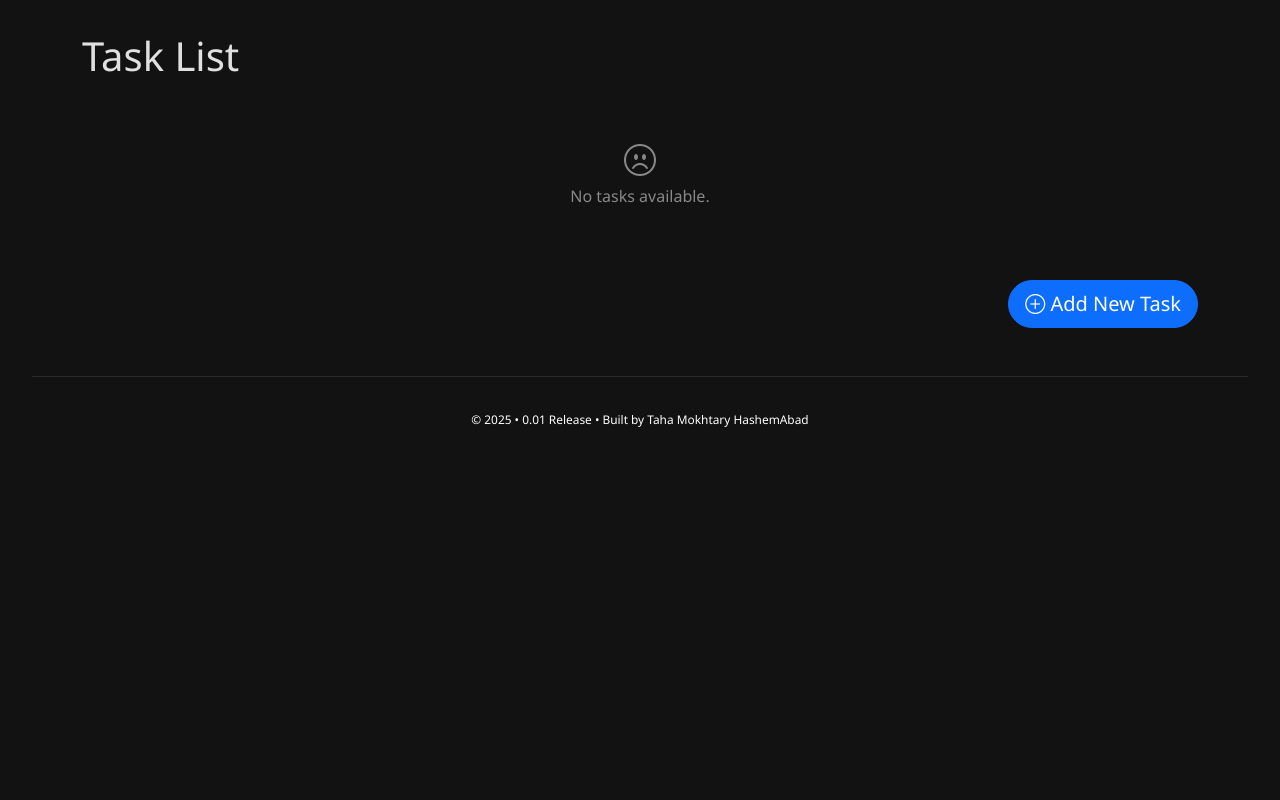
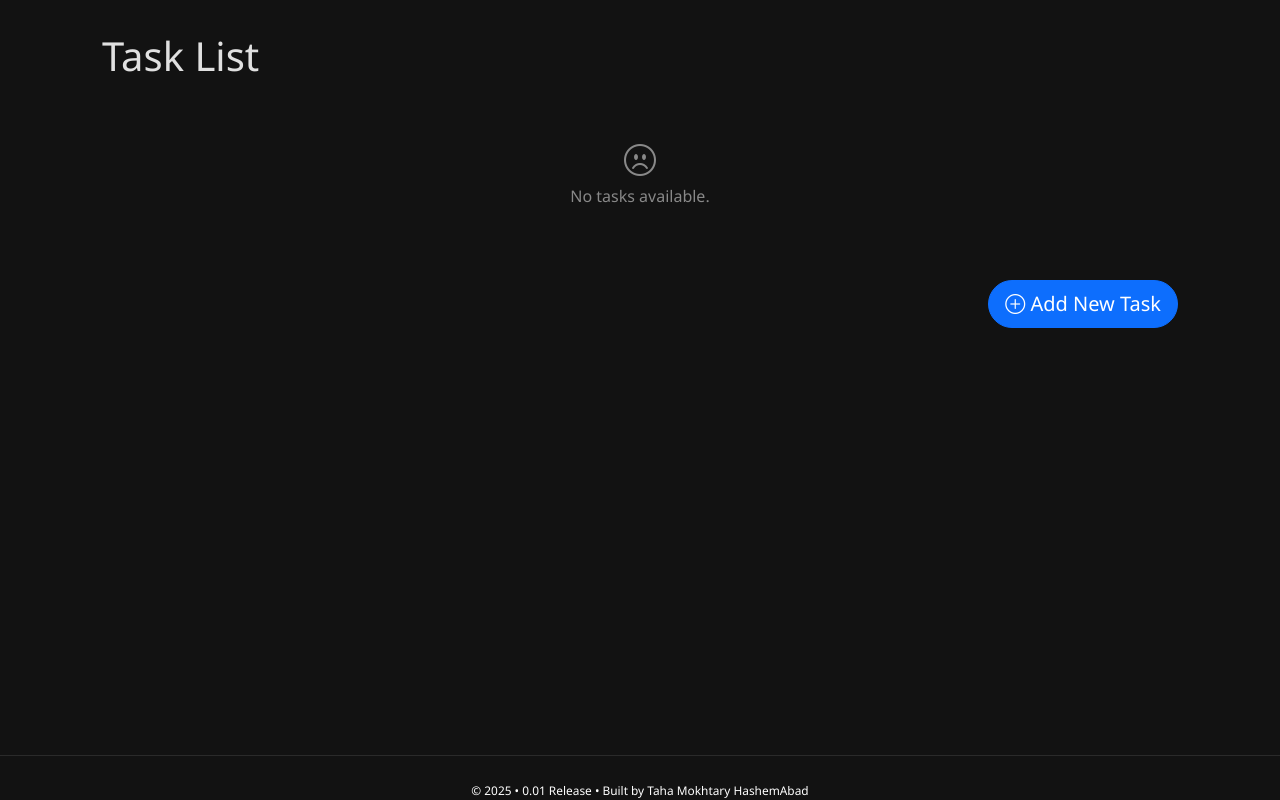
Before and after one commit to thmkhtry490/Tatodo, a Django app: page / in a window 1280 px wide. Run offline with Django 5.2, Linux system fonts and the light colour scheme; data that the repository does not hold is empty.

Commit message:
fix task list page footer

```diff
--- a/taskmgr/templates/index.html
+++ b/taskmgr/templates/index.html
@@ -6,11 +6,30 @@
   <link href="https://cdn.jsdelivr.net/npm/bootstrap@5.3.0/dist/css/bootstrap.min.css" rel="stylesheet">
   <link href="https://cdn.jsdelivr.net/npm/bootstrap-icons@1.10.5/font/bootstrap-icons.css" rel="stylesheet">
   <style>
-    body {
+    html{
+      height: 100%;
+      margin: 0;
+      padding: 0;
       background-color: #121212;
       color: #e0e0e0;
+      font-family: 'Segoe UI', sans-serif;
+      display: flex;
+      flex-direction: column;
+    }
+    body {
       padding: 2rem;
-      font-family: 'Segoe UI', sans-serif;
+        height: 100%;
+        margin: 0;
+        padding: 0;
+        background-color: #121212;
+        color: #e0e0e0;
+        font-family: 'Segoe UI', sans-serif;
+        display: flex;
+        flex-direction: column;
+    }
+    .container{
+      padding: 2rem;
+      flex: 1 0 auto;
     }
     .card {
       background-color: #1e1e1e;
@@ -40,12 +59,19 @@
       text-align: center;
       color: #888;
       padding: 2rem;
+      flex: 1 0 auto;
     }
   .app-footer {
     font-size: 0.85rem;
     color: #888;
     padding: 2rem 0 0;
     border-top: 1px solid #2a2a2a;
+    flex-shrink: 0;
+    font-size: 0.85rem;
+    color: #bbb;
+    padding: 1.5rem 0 0;
+    border-top: 1px solid #2a2a2a;
+    text-align: center;
   }
 </style>
 </head>
```
